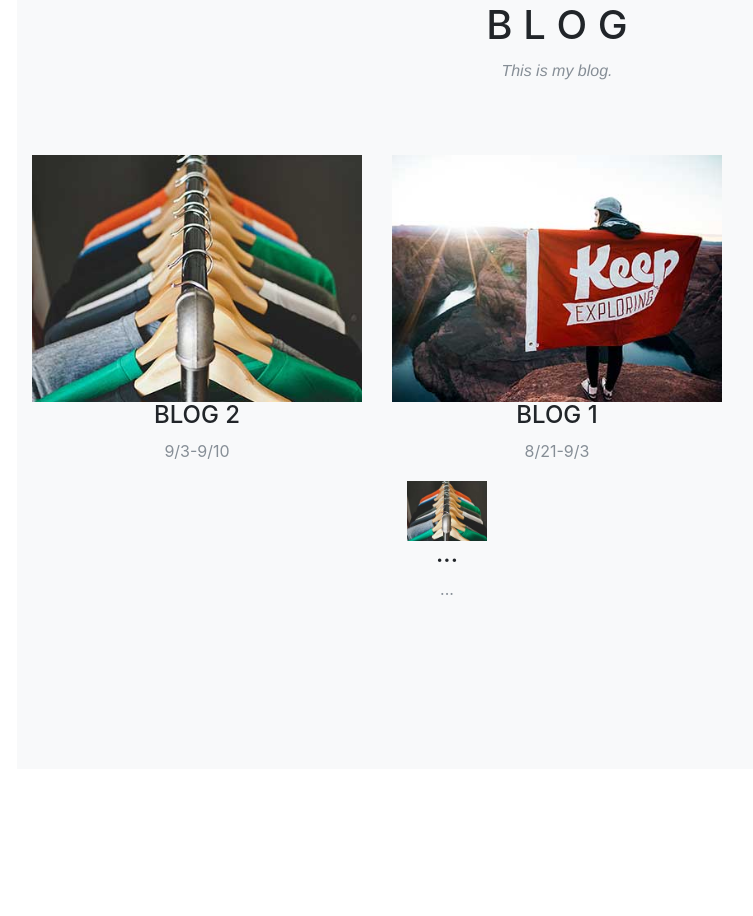
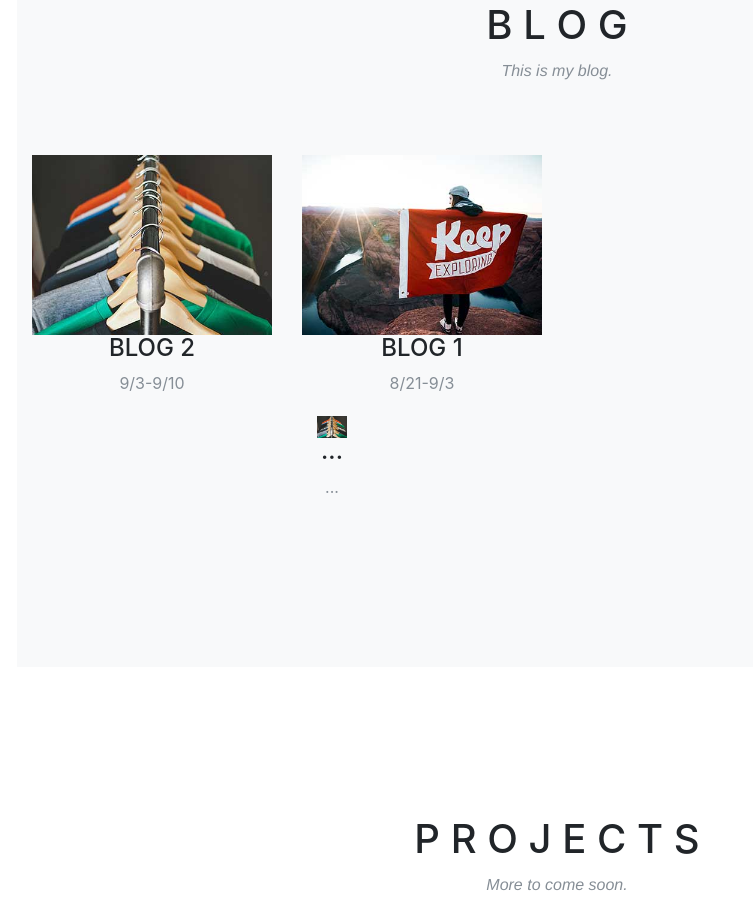
Before and after one commit to sonikarao/sonikarao.github.io, a website with bundled scripts: page index.html in a window 1280 px wide. Shown: the part 4178-5094 px from the top of the page, without its empty margins (83-836 px from the left). Built offline with nearby package versions, Linux system fonts and the light colour scheme; a web font is replaced by a local one.

Commit message:
Update index.html

```diff
--- a/index.html
+++ b/index.html
@@ -331,7 +331,7 @@
           </div>
         </div>
         <div class="row">
-          <div class="col-md-4 col-sm-6 portfolio-item">
+          <div class="col-md-3 col-sm-6 portfolio-item">
             <a class="portfolio-link" data-toggle="modal" href="#portfolioModal1">
               <img class="img-fluid" src="img/portfolio/01-thumbnail.jpg" alt="">
             </a>
@@ -340,10 +340,9 @@
               <p class="text-muted">9/3-9/10</p>
             </div>
           </div>
-          <div class="col-md-4 col-sm-6 portfolio-item">
+          <div class="col-md-3 col-sm-6 portfolio-item">
             <a class="portfolio-link" data-toggle="modal" href="#portfolioModal2">
               <div class="portfolio-hover">
-
               <img class="img-fluid" src="img/portfolio/02-thumbnail.jpg" alt="">
             </a>
             <div class="portfolio-caption">
@@ -351,7 +350,7 @@
               <p class="text-muted">8/21-9/3</p>
             </div>
           </div>
-          <div class="col-md-4 col-sm-6 portfolio-item">
+          <div class="col-md-3 col-sm-6 portfolio-item">
             <a class="portfolio-link" data-toggle="modal" href="#portfolioModal1">
               <img class="img-fluid" src="img/portfolio/01-thumbnail.jpg" alt="">
             </a>
@@ -360,8 +359,10 @@
               <p class="text-muted">...</p>
             </div>
         </div>
+	</div>
       </div>
     </section>
+
 <!-- Modal 1 -->
     <div class="portfolio-modal modal fade" id="portfolioModal1" tabindex="-1" role="dialog" aria-hidden="true">
       <div class="modal-dialog">
```
